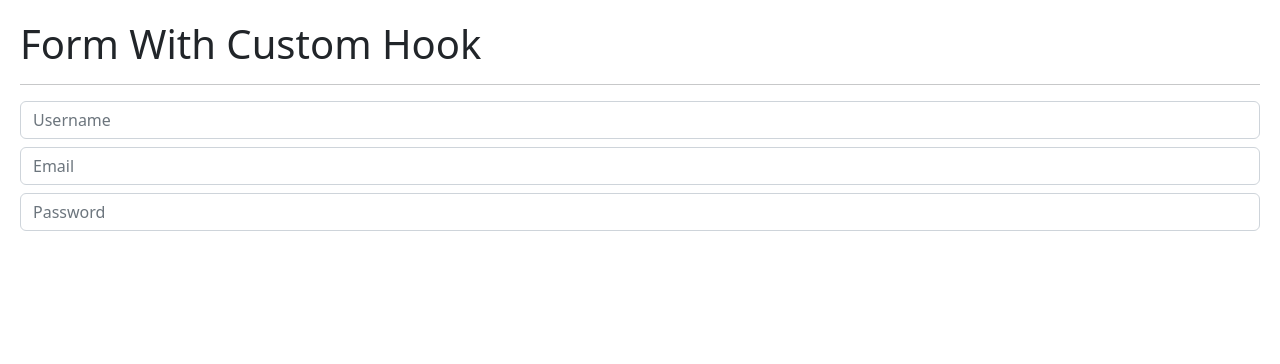
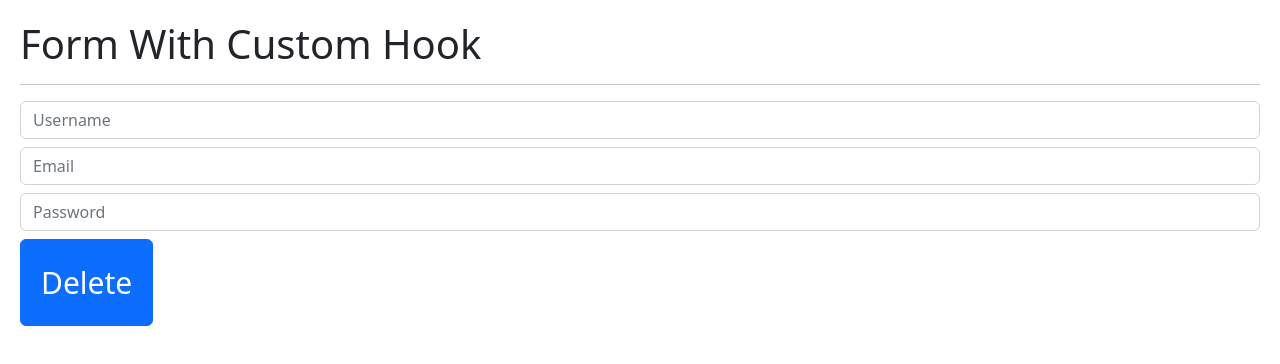
Before and after one commit to JulianCeleita/hook-app, a React (Vite) app: page / in a window 1280 px wide. Shown: the top 364 px of the page. Built offline with nearby package versions, Linux system fonts and the light colour scheme.

Commit message:
onResetForm reset the inputs

```diff
--- a/src/hooks/useForm.tsx
+++ b/src/hooks/useForm.tsx
@@ -12,7 +12,11 @@
         });
     }
 
+    const onResetForm = () => {
+        setFormState(initialForm);
+    }
+
     return {
-        formState, onInputChange,
+        formState, onInputChange, onResetForm,
     }
 }
--- a/src/useEffect/FormWithCustomHook.tsx
+++ b/src/useEffect/FormWithCustomHook.tsx
@@ -4,7 +4,7 @@
 
 export const FormWithCustomHook = () => {
 
-    const { formState, onInputChange } = useForm({
+    const { formState, onInputChange, onResetForm } = useForm({
         username: '',
         email: '',
         password: ''
@@ -45,6 +45,8 @@
                 onChange= { onInputChange }
                 />
 
+                <button onClick={ onResetForm } className='btn btn-primary mt-2'> Delete </button>
+
             </>
         )
 }
```
